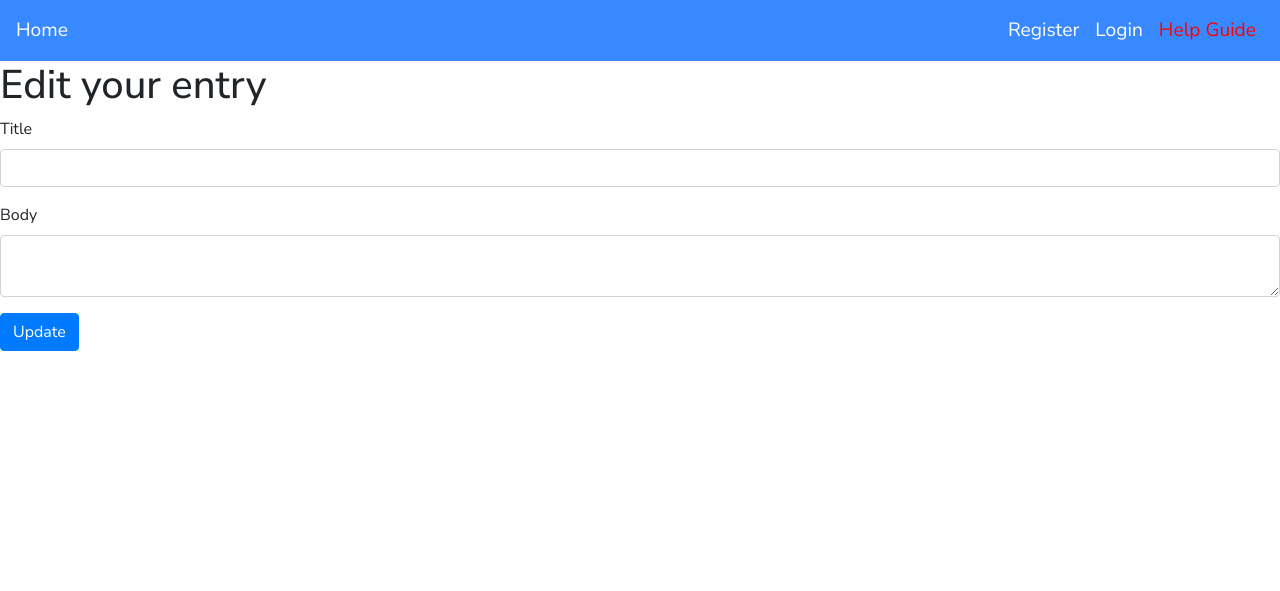
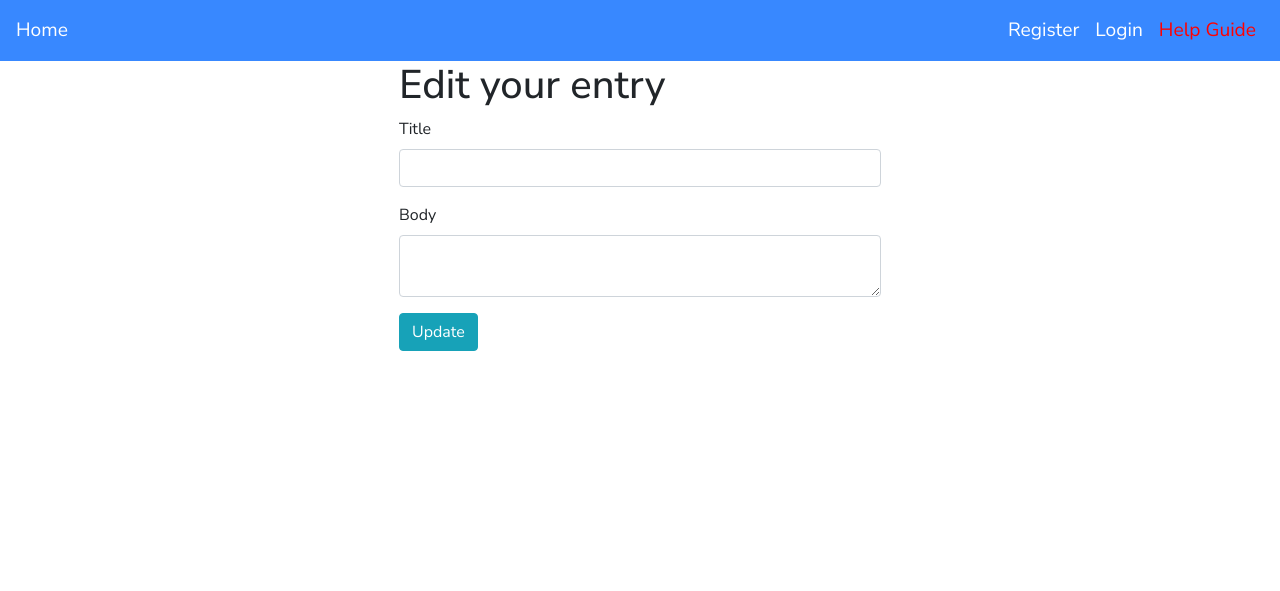
Before and after one commit to vladoprea/anxiety-treatment, a Flask app: template templates/edit_journal.html in a window 1280 px wide. Shown: the top 591 px of the page. Run offline with Flask 2, Linux system fonts and the light colour scheme; the template is opened without the code that fills it: values that come from a table or form of the project are taken from there, others are empty; some libraries are stand-ins or nearby versions.

Commit message:
Add div with css class to form

```diff
--- a/templates/edit_journal.html
+++ b/templates/edit_journal.html
@@ -1,6 +1,7 @@
 {% extends 'layout.html' %}
 
 {% block body %}
+<div class="container form-custom">
   <h1>Edit your entry</h1>
   {% from "includes/_formhelpers.html" import render_field %}
 
@@ -11,6 +12,7 @@
     <div class="form-group">
       {{ render_field(form.body, class="form-control") }}
     </div>
-    <button type="submit" class="btn btn-primary">Update</button>
-</form>
+    <button type="submit" class="btn btn-info">Update</button>
+  </form>
+</div>
 {% endblock %}
```
